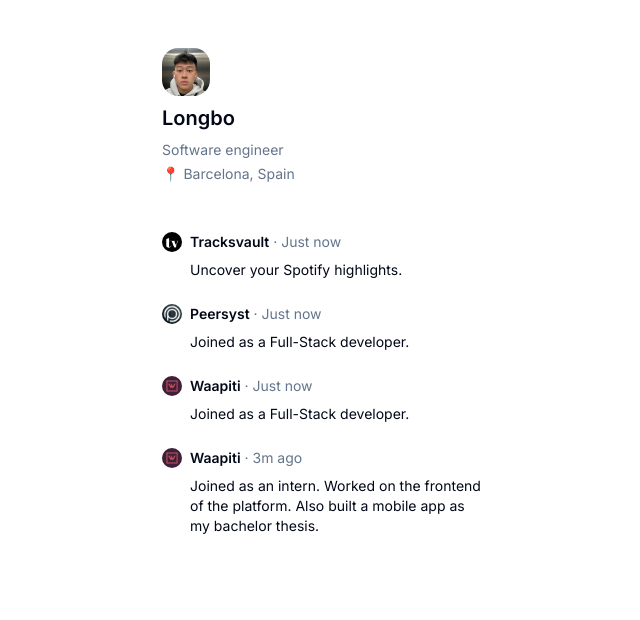
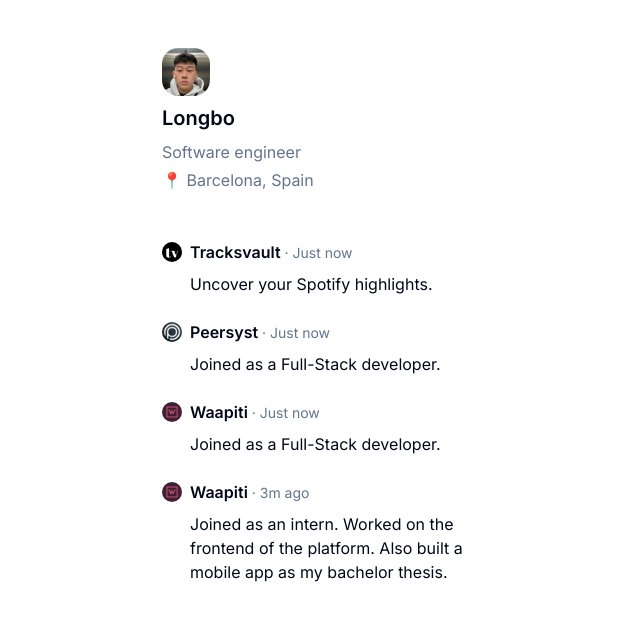
Before and after one commit to obnol/portfolio, a Next.js app: page / in a window 1280 px wide. Shown: the top 620 px of the page, without its empty margins (318-958 px from the left). Built offline with nearby package versions, Linux system fonts and the light colour scheme.

Commit message:
feat: font-tweaks

```diff
--- a/app/page.tsx
+++ b/app/page.tsx
@@ -12,7 +12,7 @@ export default function Home() {
 
       <p className='font-semibold text-xl'>Longbo</p>
 
-      <div className='text-muted-foreground text-sm space-y-1 pb-8'>
+      <div className='text-muted-foreground space-y-1 pb-8'>
         <p>Software engineer</p>
         <p>📍 Barcelona, Spain</p>
       </div>
--- a/components/post.tsx
+++ b/components/post.tsx
@@ -18,18 +18,18 @@ export default function Post({ post }: PostProps) {
   const { company, date, description, image, link } = post;
   return (
     <div className='flex items-start py-2'>
-      <Avatar className='h-5 w-5'>
+      <Avatar className='h-5 w-5 mt-[2px]'>
         <AvatarImage src={image} alt='peersyst-logo' />
         <AvatarFallback>P</AvatarFallback>
       </Avatar>
 
-      <div className='ml-2 text-sm gap-2 flex flex-col'>
+      <div className='ml-2 gap-2 flex flex-col'>
         <div className='flex items-center'>
           <p>
             <Link href={link} className='font-semibold hover:underline hover:underline-offset-2' target='_blank'>
               {company}
             </Link>
-            <span className='text-muted-foreground'>{` · ${formatDateAgo(date)}`}</span>
+            <span className='text-muted-foreground text-sm'>{` · ${formatDateAgo(date)}`}</span>
           </p>
         </div>
 
```
